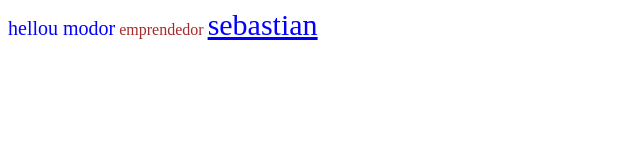
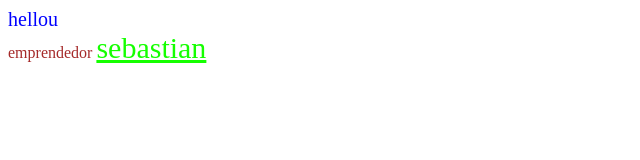
Before and after one commit to boss826/pixelpulse, a plain HTML site: page index.html in a window 1280 px wide. Shown: the whole page, without its empty margins (0-640 px from the left). Drawn offline with Linux system fonts and the light colour scheme.

Commit message:
prueba 10

```diff
--- a/index.html
+++ b/index.html
@@ -10,7 +10,7 @@
 </head>
 
 <body>
-    <span class="class1">hellou modor</span>
+    <div class="box1"><span>hellou</span></div>
     <span>emprendedor <a href="">sebastian </a></span>
 
 </body>
--- a/style.css
+++ b/style.css
@@ -3,11 +3,11 @@ body {
 }
 
 a {
-    color: blue;
+    color: rgb(21, 255, 0);
     font-size: 30px;
 }
 
-.class1 {
+.box1 {
     color: blue;
     font-size: 20px;
 }
```
